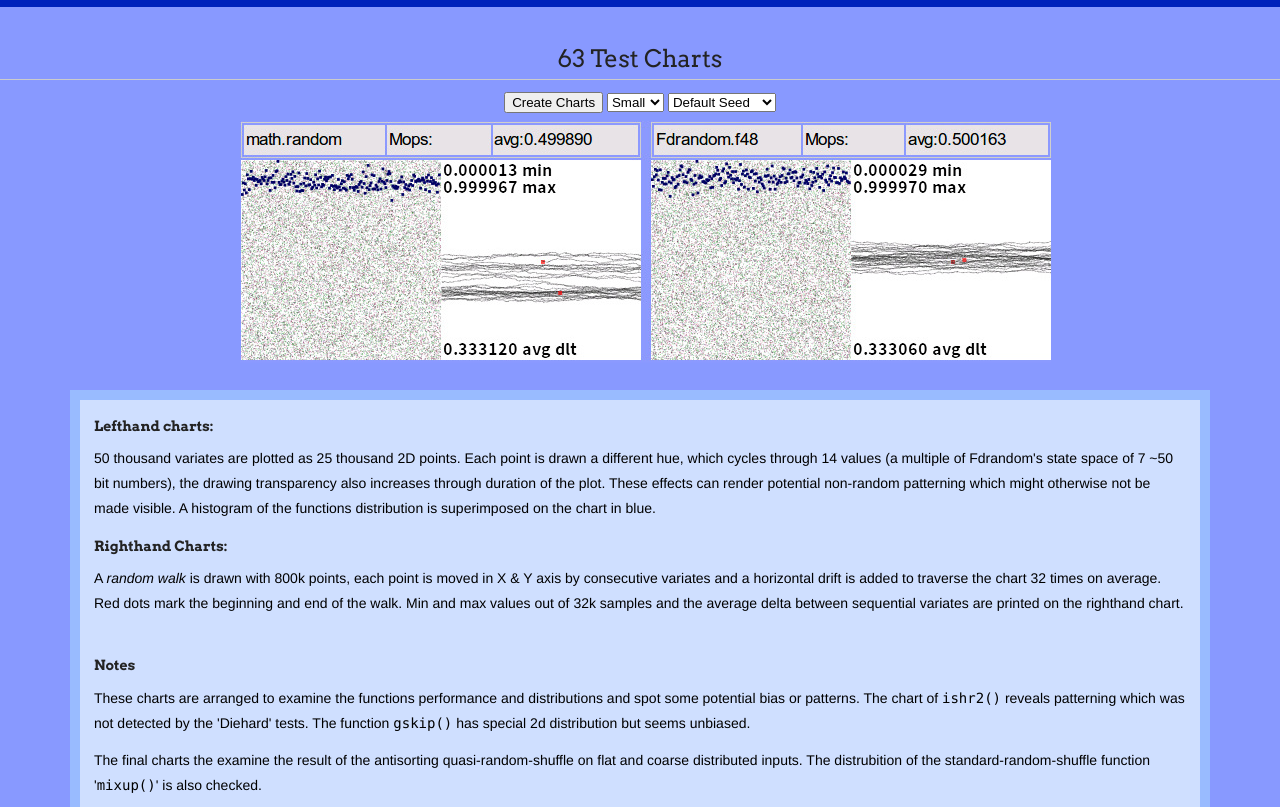
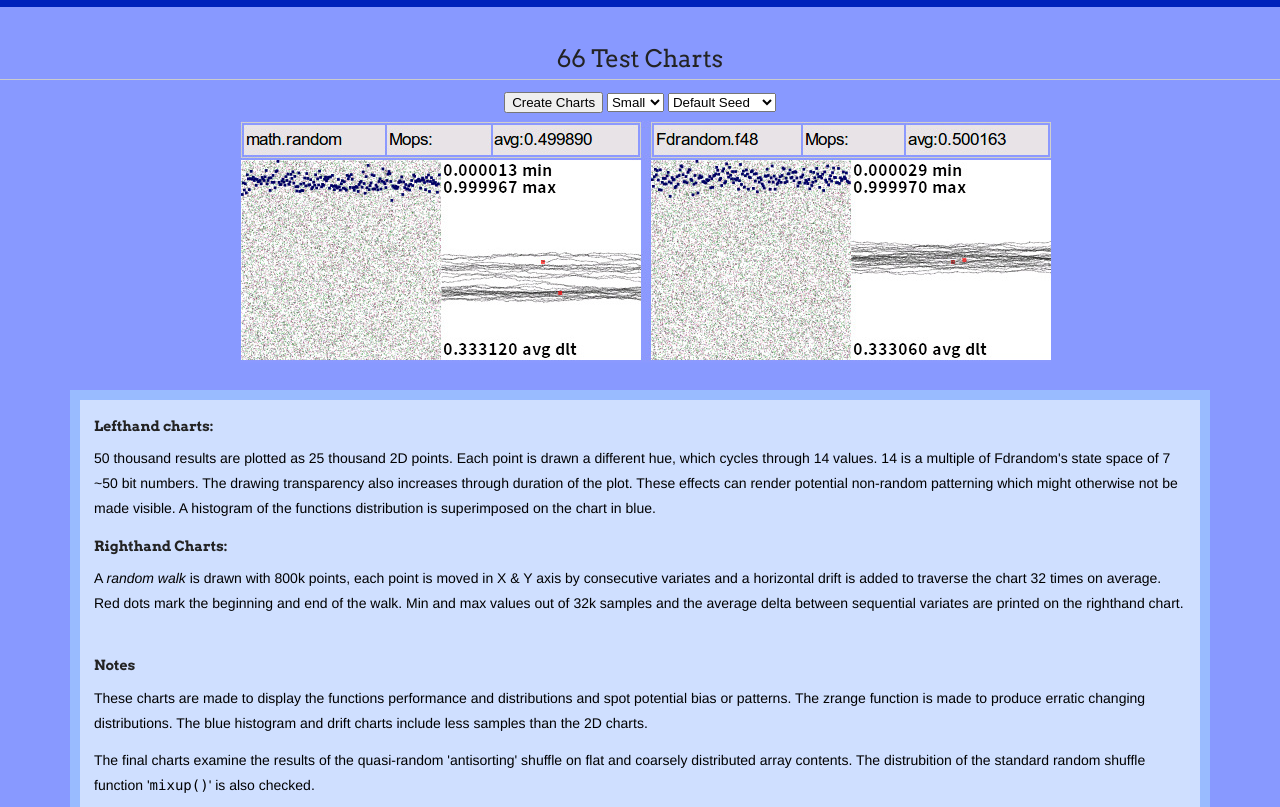
Before and after one commit to strainer/Fdrandom.js, a plain HTML site: page index.html in a window 1280 px wide. Shown: the part 127-934 px from the top of the page. Drawn offline with Linux system fonts and the light colour scheme.

Commit message:
66 charts

```diff
--- a/index.html
+++ b/index.html
@@ -33,7 +33,7 @@
       </header>
       <section>
         <h2>
-<a id="distribution-graphs-and-benchmarks" class="anchor" href="#distribution-graphs-and-benchmarks" aria-hidden="true"><span class="octicon octicon-link"></span></a>63 Test Charts</h2>
+<a id="distribution-graphs-and-benchmarks" class="anchor" href="#distribution-graphs-and-benchmarks" aria-hidden="true"><span class="octicon octicon-link"></span></a>66 Test Charts</h2>
 
 
 <div id="dash" style="text-align:center; margin:0px auto; width:100%;">
@@ -60,12 +60,12 @@
 </div>
 <div id="legend">
 <h4>Lefthand charts:</h4>
-<p>50 thousand variates are plotted as 25 thousand 2D points. Each point is drawn a different hue, which cycles through 14 values (a multiple of Fdrandom's state space of 7 ~50 bit numbers), the drawing transparency also increases through duration of the plot. These effects can render potential non-random patterning which might otherwise not be made visible. A histogram of the functions distribution is superimposed on the chart in blue.</p>
+<p>50 thousand results are plotted as 25 thousand 2D points. Each point is drawn a different hue, which cycles through 14 values. 14 is a multiple of Fdrandom's state space of 7 ~50 bit numbers. The drawing transparency also increases through duration of the plot. These effects can render potential non-random patterning which might otherwise not be made visible. A histogram of the functions distribution is superimposed on the chart in blue.</p>
 <h4>Righthand Charts:</h4>
 <p>A <em>random walk</em> is drawn with 800k points, each point is moved in X & Y axis by consecutive variates and a horizontal drift is added to traverse the chart 32 times on average. Red dots mark the beginning and end of the walk. Min and max values out of 32k samples and the average delta between sequential variates are printed on the righthand chart.</p>
 <br><h4>Notes</h4>
-<p>These charts are arranged to examine the functions performance and distributions and spot some potential bias or patterns. The chart of <code>ishr2()</code> reveals patterning which was not detected by the 'Diehard' tests. The function <code>gskip()</code> has special 2d distribution but seems unbiased.</p>
-<p>The final charts the examine the result of the antisorting quasi-random-shuffle on flat and coarse distributed inputs. The distrubition of the standard-random-shuffle function '<code>mixup()</code>' is also checked.</p>
+<p>These charts are made to display the functions performance and distributions and spot potential bias or patterns. The zrange function is made to produce erratic changing distributions. The blue histogram and drift charts include less samples than the 2D charts.</p>
+<p>The final charts examine the results of the quasi-random 'antisorting' shuffle on flat and coarsely distributed array contents. The distrubition of the standard random shuffle function '<code>mixup()</code>' is also checked.</p>
 <p>The very last chart has gthorn drawing a fuzzy circle with consecutive values, by stepping a target of PI/2 inside Math.sin: <code> function(){return Math.sin(x+=Fd.gthorn(0,Math.PI))}</code></p>
 </div>
       </section>
@@ -77,3 +77,4 @@
 
   </body>
 </html>
+<script>//gogo()</script>
```
